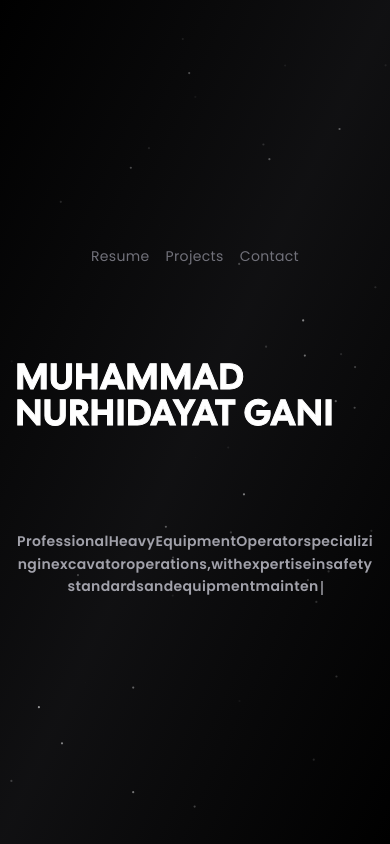
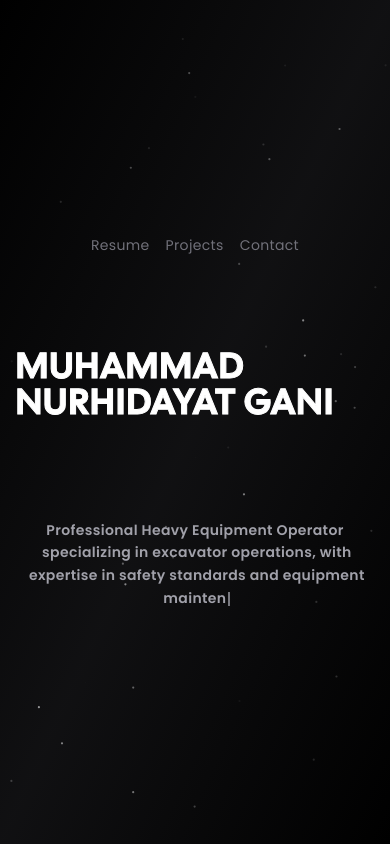
Before and after one commit to angga13142/myportfolio, a Next.js app: page / in a window 390 px wide. Built offline with nearby package versions, Linux system fonts and the light colour scheme; no server answers; what tailwindcss-debug-screens would draw is missing.

Commit message:
fix: matrix animation spacing, hero image mobile, and text alignment
- Fix matrix animation to preserve spaces in text
- Fix hero image container to be full width on mobile
- Add text-justify for paragraphs (center on mobile)
- Improve responsive layout for project pages

```diff
--- a/app/components/project-images.tsx
+++ b/app/components/project-images.tsx
@@ -106,7 +106,7 @@ export function ProjectHero({
   subtitle?: string;
 }) {
   return (
-    <div className="relative w-full h-64 md:h-96 lg:h-[500px] -mx-4 md:mx-0 md:rounded-lg overflow-hidden">
+    <div className="relative w-full h-64 md:h-96 lg:h-[500px] rounded-lg overflow-hidden">
       <Image
         src={image}
         alt={title}
--- a/app/components/typing-animation.tsx
+++ b/app/components/typing-animation.tsx
@@ -143,9 +143,10 @@ export function MatrixTyping({
       return (
         <span
           key={index}
-          className={`inline-block transition-all duration-100 ${
+          className={`transition-all duration-100 ${
             isGlitching ? "text-green-400 animate-pulse" : ""
           }`}
+          style={{ whiteSpace: char === ' ' ? 'pre' : 'normal' }}
         >
           {displayChar}
         </span>
```
Also changed, not shown: app/projects/[slug]/mdx.css (+11 -0 lines).
